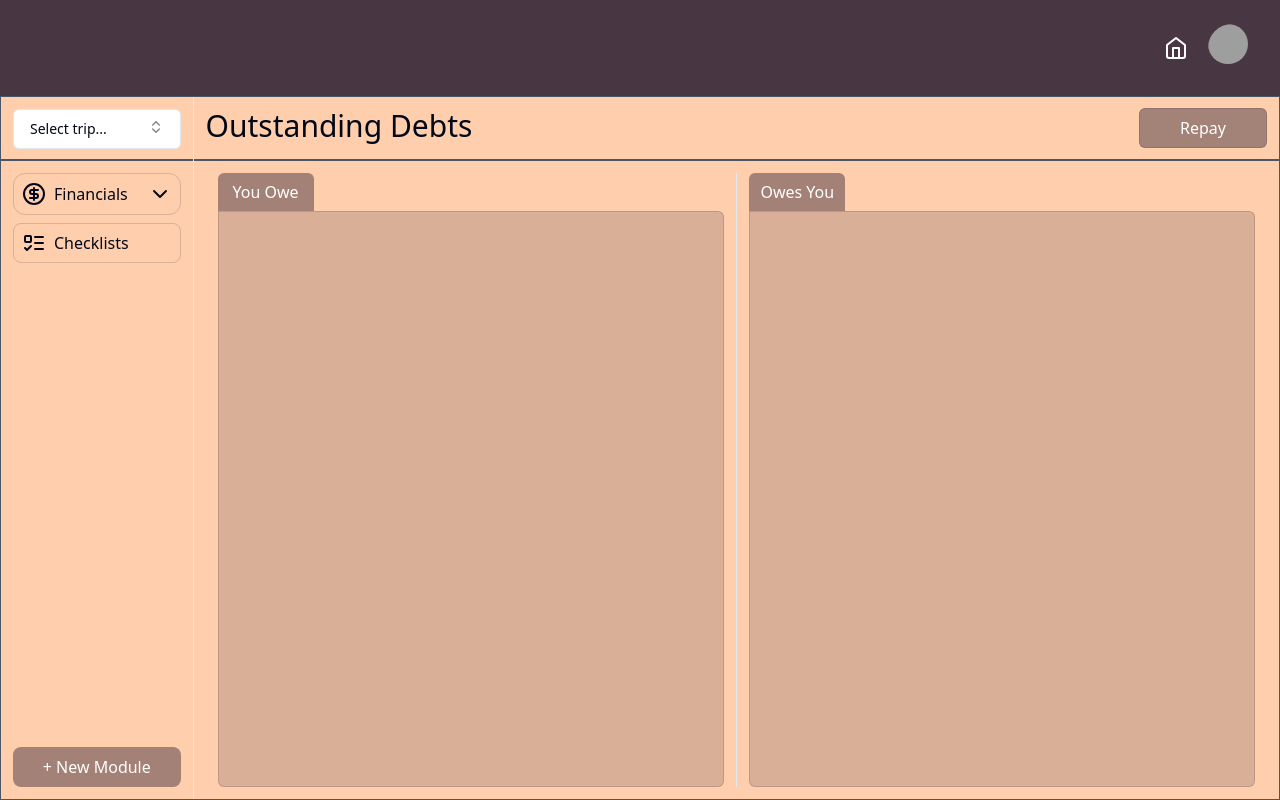
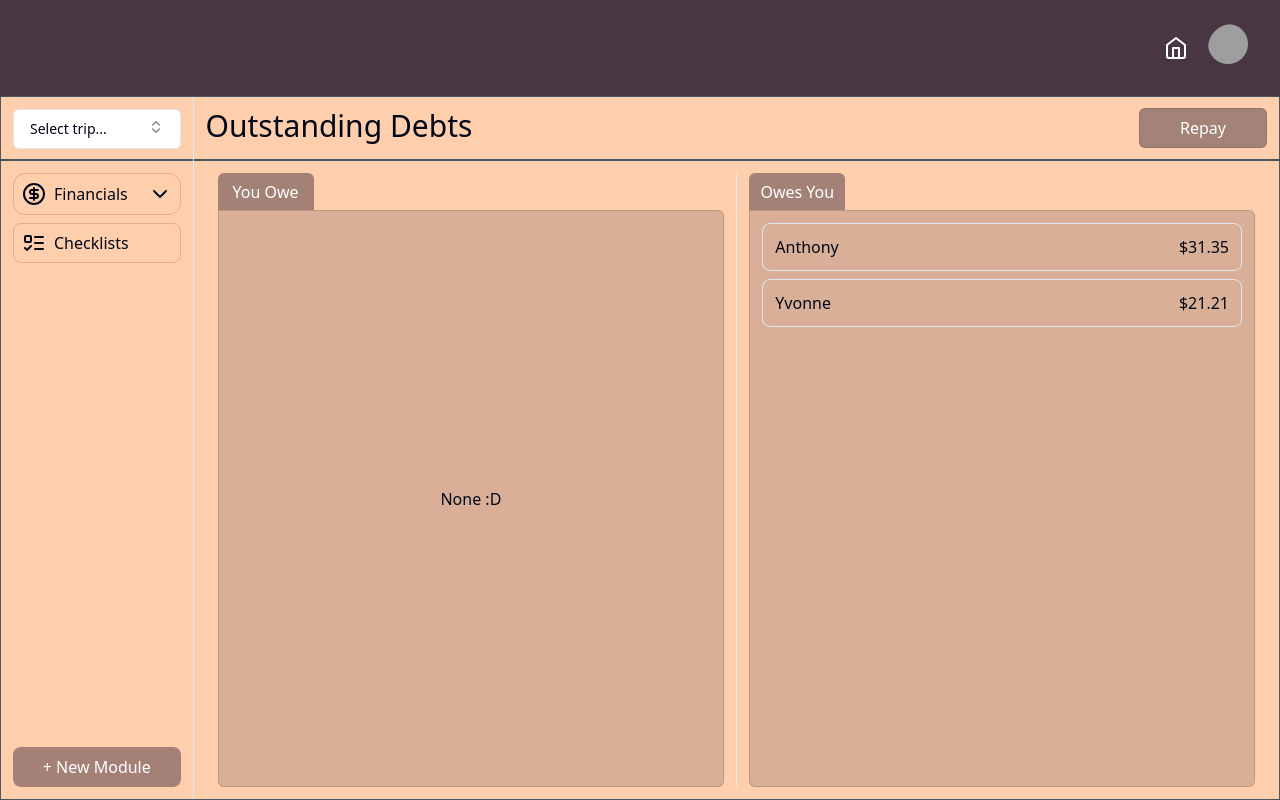
Before and after one commit to punalex01/trip-planner, a React (Vite) app in the folder frontend/: page /financials/debts in a window 1280 px wide. Built offline with nearby package versions, Linux system fonts and the light colour scheme; grey boxes are pictures that could not be loaded.

Commit message:
feat: show user debts in a list

```diff
--- /dev/null
+++ b/frontend/src/components/financials/debts/Debt.tsx
@@ -0,0 +1,18 @@
+import { FC } from 'react';
+import { currencyFormatter } from 'src/global/functions';
+
+interface DebtProps {
+  user: string;
+  total: number;
+}
+
+export const Debt: FC<DebtProps> = ({ user, total }) => {
+  return (
+    <>
+      <div className='flex flex-row h-12 w-full border rounded-lg items-center justify-between px-3'>
+        <p>{user}</p>
+        <p>{currencyFormatter.format(total)}</p>
+      </div>
+    </>
+  );
+};
--- a/frontend/src/components/financials/debts/DebtsModule.tsx
+++ b/frontend/src/components/financials/debts/DebtsModule.tsx
@@ -1,10 +1,30 @@
 import { FC, useState } from 'react';
 import { AddPaymentModal } from '../modals/AddPaymentModal';
 import { RepayModal } from '../modals/RepayModal';
+import { Debt } from './Debt';
+import { owesUser } from 'src/mocks/debts';
+import { IDebt } from 'src/interfaces/Debt';
 
 export const DebtsModule: FC = () => {
   const [isAddPaymentModalOpen, setAddPaymentModalOpen] = useState(false);
   const [isRepayModalOpen, setRepayModalOpen] = useState(false);
+
+  const renderDebts = (debts: IDebt[]) => {
+    if (debts.length === 0) {
+      return (
+        <div className='w-full h-full flex justify-center items-center'>
+          <p>None :D</p>
+        </div>
+      );
+    }
+    return (
+      <div className='w-full h-full flex flex-col space-y-2'>
+        {debts.map((debt, index) => (
+          <Debt key={index} user={debt.user} total={debt.total} />
+        ))}
+      </div>
+    );
+  };
 
   return (
     <>
@@ -32,14 +52,18 @@ export const DebtsModule: FC = () => {
                 <h2 className='text-white'>You Owe</h2>
               </div>
 
-              <div className='w-full h-full border border-eggplant/20 rounded-b-md rounded-tr-md bg-eggplant/20'></div>
+              <div className='w-full h-full border border-eggplant/20 rounded-b-md rounded-tr-md bg-eggplant/20 p-3'>
+                {renderDebts([])}
+              </div>
             </div>
             <div className='w-1/2 h-full px-3 flex flex-col'>
               <div className='w-24 h-10 bg-eggplant/50 rounded-t-md flex justify-center items-center'>
                 <h2 className='text-white'>Owes You</h2>
               </div>
 
-              <div className='w-full h-full border border-eggplant/20 rounded-b-md rounded-tr-md bg-eggplant/20'></div>
+              <div className='w-full h-full border border-eggplant/20 rounded-b-md rounded-tr-md bg-eggplant/20 p-3'>
+                {renderDebts(owesUser)}
+              </div>
             </div>
           </div>
         </div>
--- /dev/null
+++ b/frontend/src/interfaces/Debt.ts
@@ -0,0 +1,4 @@
+export interface IDebt {
+  user: string;
+  total: number;
+}
--- /dev/null
+++ b/frontend/src/mocks/debts.ts
@@ -0,0 +1,12 @@
+import { IDebt } from 'src/interfaces/Debt';
+
+export const owesUser: IDebt[] = [
+  {
+    user: 'Anthony',
+    total: 31.35,
+  },
+  {
+    user: 'Yvonne',
+    total: 21.21,
+  },
+];
```
